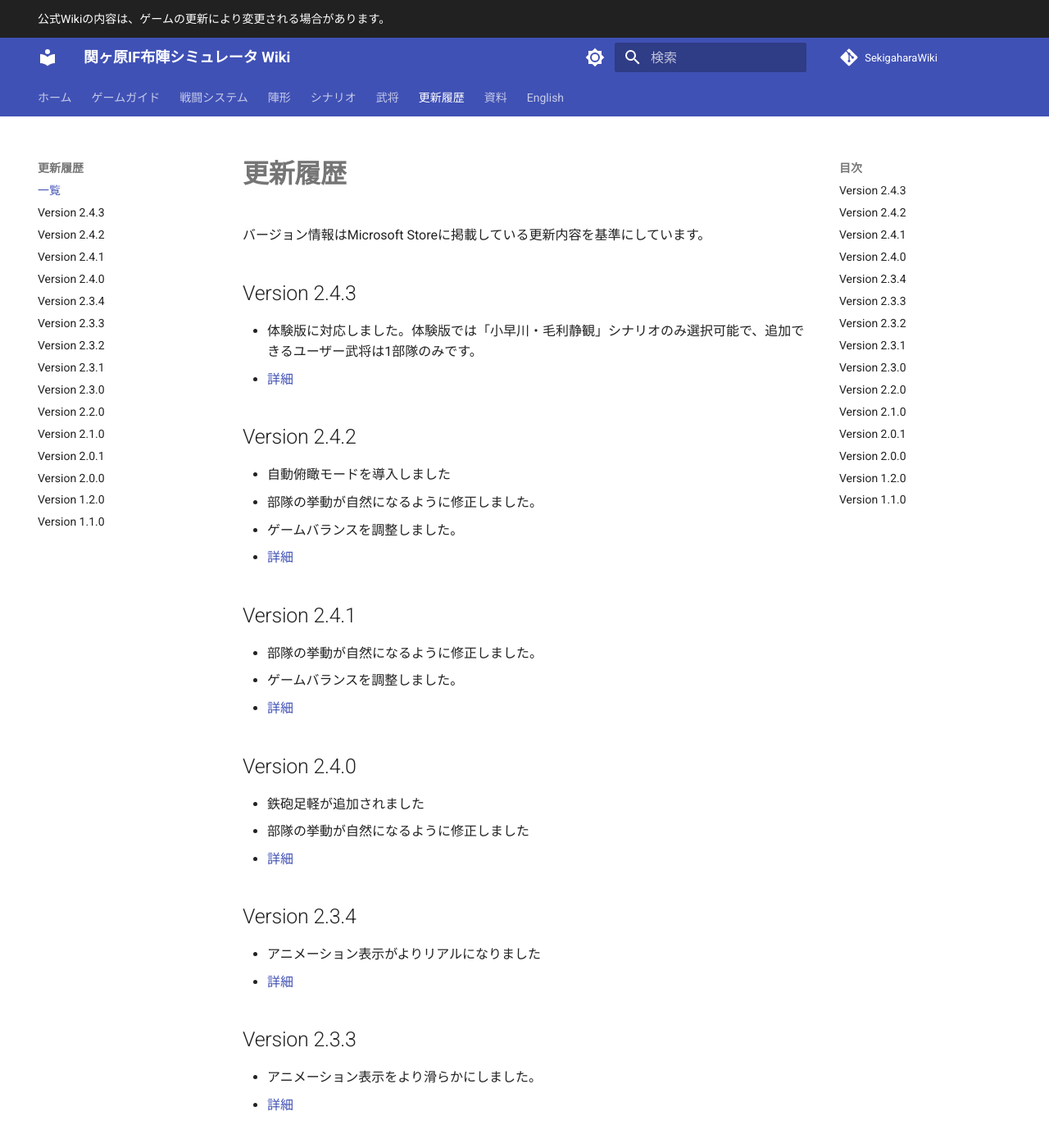
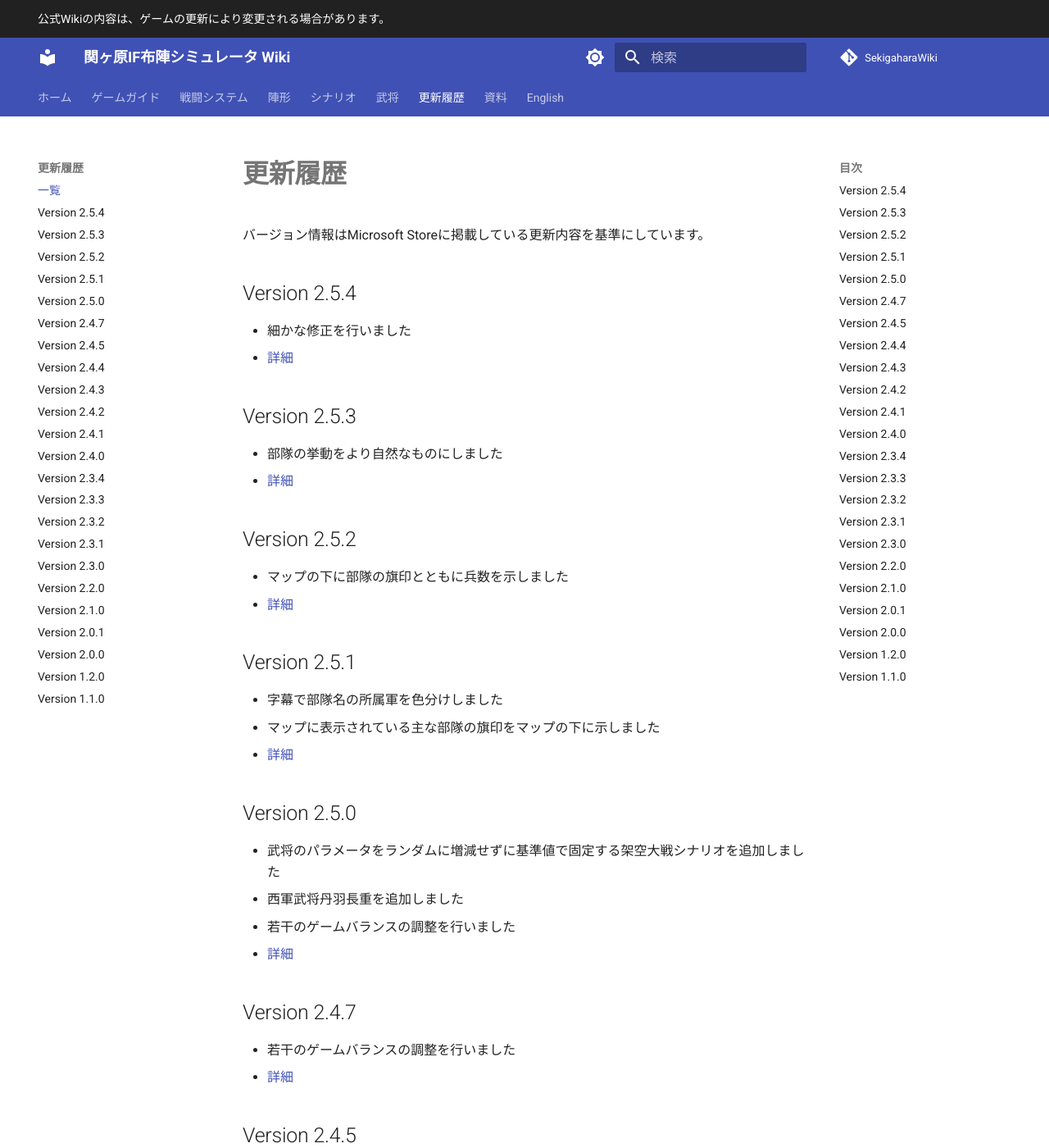
Before and after one commit to hsksat8-cmd/SekigaharaWiki, an MkDocs documentation site: the page built from docs/updates/index.md, in a window 1280 px wide and 1400 px high. Shown: the whole window at 82% size. Built offline with MkDocs 1.6.1 and Material for MkDocs 9.7.7, drawn with Linux system fonts in a browser that asks for light colours; comment, search, counter and statistics services are not loaded; some of the changed text lies outside the part shown.

```diff
--- a/docs/updates/index.md
+++ b/docs/updates/index.md
@@ -1,6 +1,41 @@
 # 更新履歴
 
 バージョン情報はMicrosoft Storeに掲載している更新内容を基準にしています。
+
+## Version 2.5.4
+- 細かな修正を行いました
+- [詳細](v2.5.4.md)
+
+## Version 2.5.3
+- 部隊の挙動をより自然なものにしました
+- [詳細](v2.5.3.md)
+
+## Version 2.5.2
+- マップの下に部隊の旗印とともに兵数を示しました
+- [詳細](v2.5.2.md)
+
+## Version 2.5.1
+- 字幕で部隊名の所属軍を色分けしました
+- マップに表示されている主な部隊の旗印をマップの下に示しました
+- [詳細](v2.5.1.md)
+
+## Version 2.5.0
+- 武将のパラメータをランダムに増減せずに基準値で固定する架空大戦シナリオを追加しました
+- 西軍武将丹羽長重を追加しました
+- 若干のゲームバランスの調整を行いました
+- [詳細](v2.5.0.md)
+
+## Version 2.4.7
+- 若干のゲームバランスの調整を行いました
+- [詳細](v2.4.7.md)
+
+## Version 2.4.5
+- 実験シナリオでの自動俯瞰モードの表示を修正しました
+- [詳細](v2.4.5.md)
+
+## Version 2.4.4
+- 体験版を一部修正しました
+- [詳細](v2.4.4.md)
 
 ## Version 2.4.3
 - 体験版に対応しました。体験版では「小早川・毛利静観」シナリオのみ選択可能で、追加できるユーザー武将は1部隊のみです。
--- a/mkdocs.yml
+++ b/mkdocs.yml
@@ -129,6 +129,14 @@ nav:
           - 長宗我部盛親: commanders/western/chosokabe-morichika.md
   - 更新履歴:
       - 一覧: updates/index.md
+      - Version 2.5.4: updates/v2.5.4.md
+      - Version 2.5.3: updates/v2.5.3.md
+      - Version 2.5.2: updates/v2.5.2.md
+      - Version 2.5.1: updates/v2.5.1.md
+      - Version 2.5.0: updates/v2.5.0.md
+      - Version 2.4.7: updates/v2.4.7.md
+      - Version 2.4.5: updates/v2.4.5.md
+      - Version 2.4.4: updates/v2.4.4.md
       - Version 2.4.3: updates/v2.4.3.md
       - Version 2.4.2: updates/v2.4.2.md
       - Version 2.4.1: updates/v2.4.1.md
@@ -248,6 +256,14 @@ nav:
               - Wakizaka Yasuharu: en/commanders/western/wakizaka-yasuharu.md
       - Updates:
           - History: en/updates/index.md
+          - Version 2.5.4: en/updates/v2.5.4.md
+          - Version 2.5.3: en/updates/v2.5.3.md
+          - Version 2.5.2: en/updates/v2.5.2.md
+          - Version 2.5.1: en/updates/v2.5.1.md
+          - Version 2.5.0: en/updates/v2.5.0.md
+          - Version 2.4.7: en/updates/v2.4.7.md
+          - Version 2.4.5: en/updates/v2.4.5.md
+          - Version 2.4.4: en/updates/v2.4.4.md
           - Version 2.4.3: en/updates/v2.4.3.md
           - Version 2.4.2: en/updates/v2.4.2.md
           - Version 2.4.1: en/updates/v2.4.1.md
```
Also changed, not shown: README.md (+3 -87 lines), docs/en/updates/index.md (+35 -0 lines), docs/en/updates/v2.4.4.md (added, +7 -0 lines), docs/en/updates/v2.4.5.md (added, +7 -0 lines), docs/en/updates/v2.4.7.md (added, +7 -0 lines), docs/en/updates/v2.5.0.md (added, +9 -0 lines), docs/en/updates/v2.5.1.md (added, +8 -0 lines), docs/en/updates/v2.5.2.md (added, +7 -0 lines), docs/en/updates/v2.5.3.md (added, +7 -0 lines), docs/en/updates/v2.5.4.md (added, +7 -0 lines), docs/updates/v2.4.4.md (added, +7 -0 lines), docs/updates/v2.4.5.md (added, +7 -0 lines), docs/updates/v2.4.7.md (added, +7 -0 lines), docs/updates/v2.5.0.md (added, +9 -0 lines), 4 more files.
